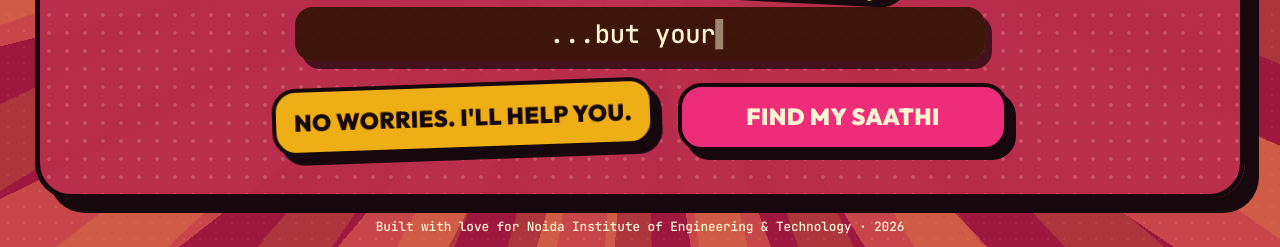
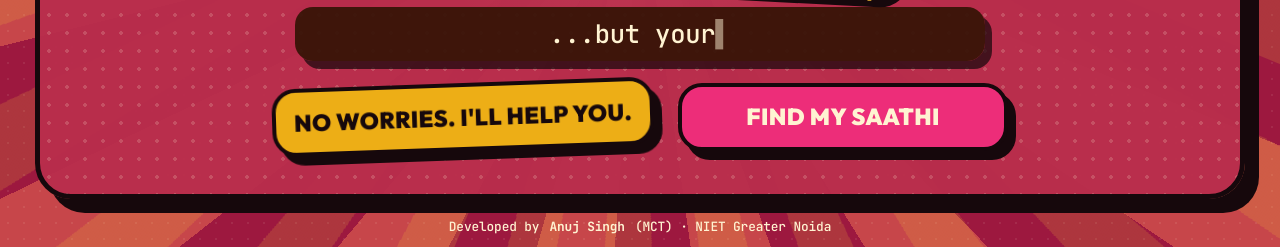
Before and after one commit to andyanuj1543-ctrl/-, a plain HTML site: page index.html in a window 1280 px wide. Shown: the part 553-800 px from the top of the page. Drawn offline with Linux system fonts and the light colour scheme; a web font is replaced by a local one.

Commit message:
Update footer to Developed by Anuj Singh (MCT)

```diff
--- a/index.html
+++ b/index.html
@@ -347,7 +347,7 @@
       </main>
 
       <footer>
-        Built with love for Noida Institute of Engineering &amp; Technology · 2026
+        Developed by <strong>Anuj Singh</strong> (MCT) · NIET Greater Noida
       </footer>
     </div>
 
```
